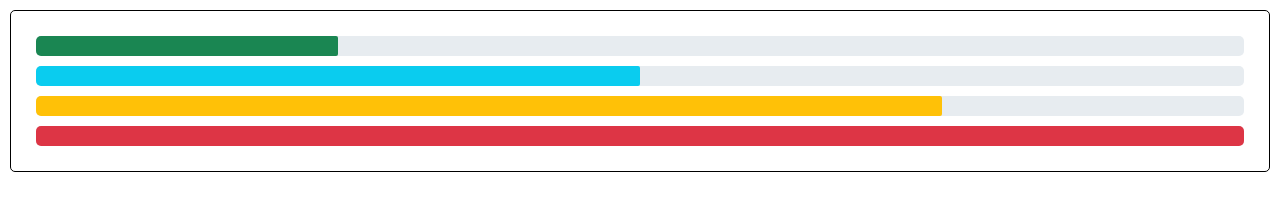
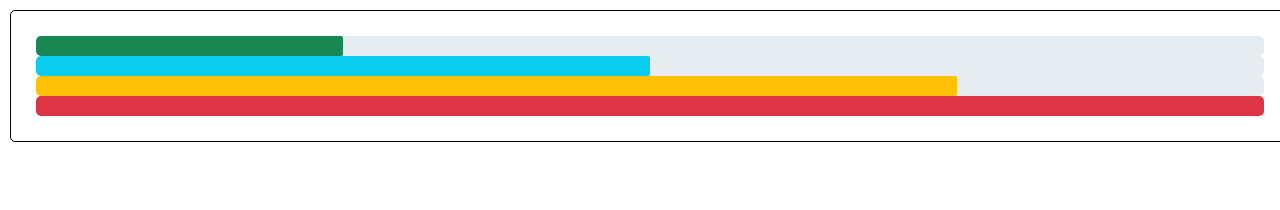
Before and after one commit to romanprem0123/Progress-Bar, a plain HTML site: page index.html in a window 1280 px wide. Drawn offline with Linux system fonts and the light colour scheme.

Commit message:
Update style.css

```diff
--- a/css/style.css
+++ b/css/style.css
@@ -4,9 +4,7 @@
 	box-sizing:border-box;
 }
 .container {
-    display: flex;
-    flex-direction: column;
-    gap: 10px;
+    width:100%;
     border: 1px solid black;
 	border-radius: 5px;
     padding: 25px;
```
